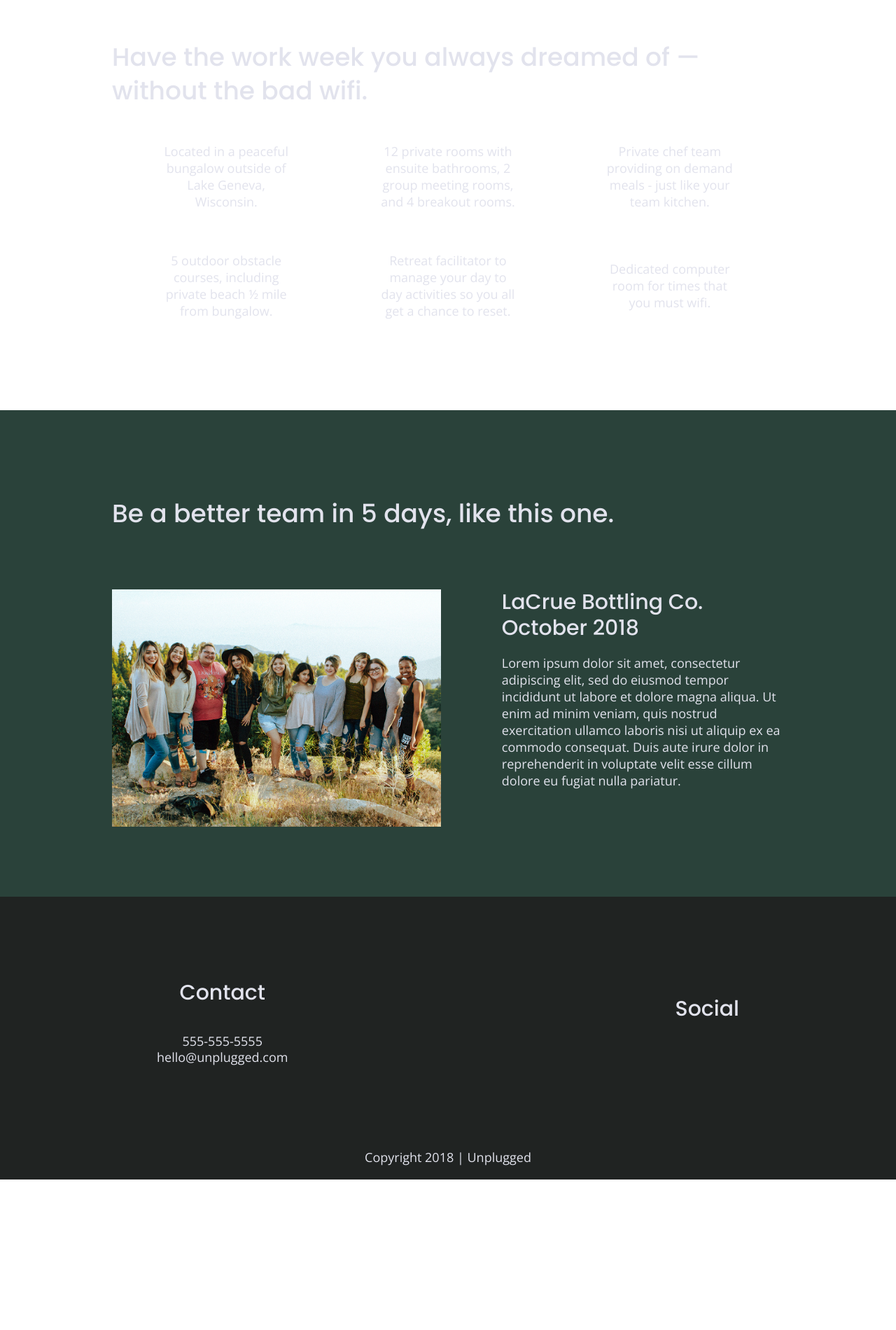
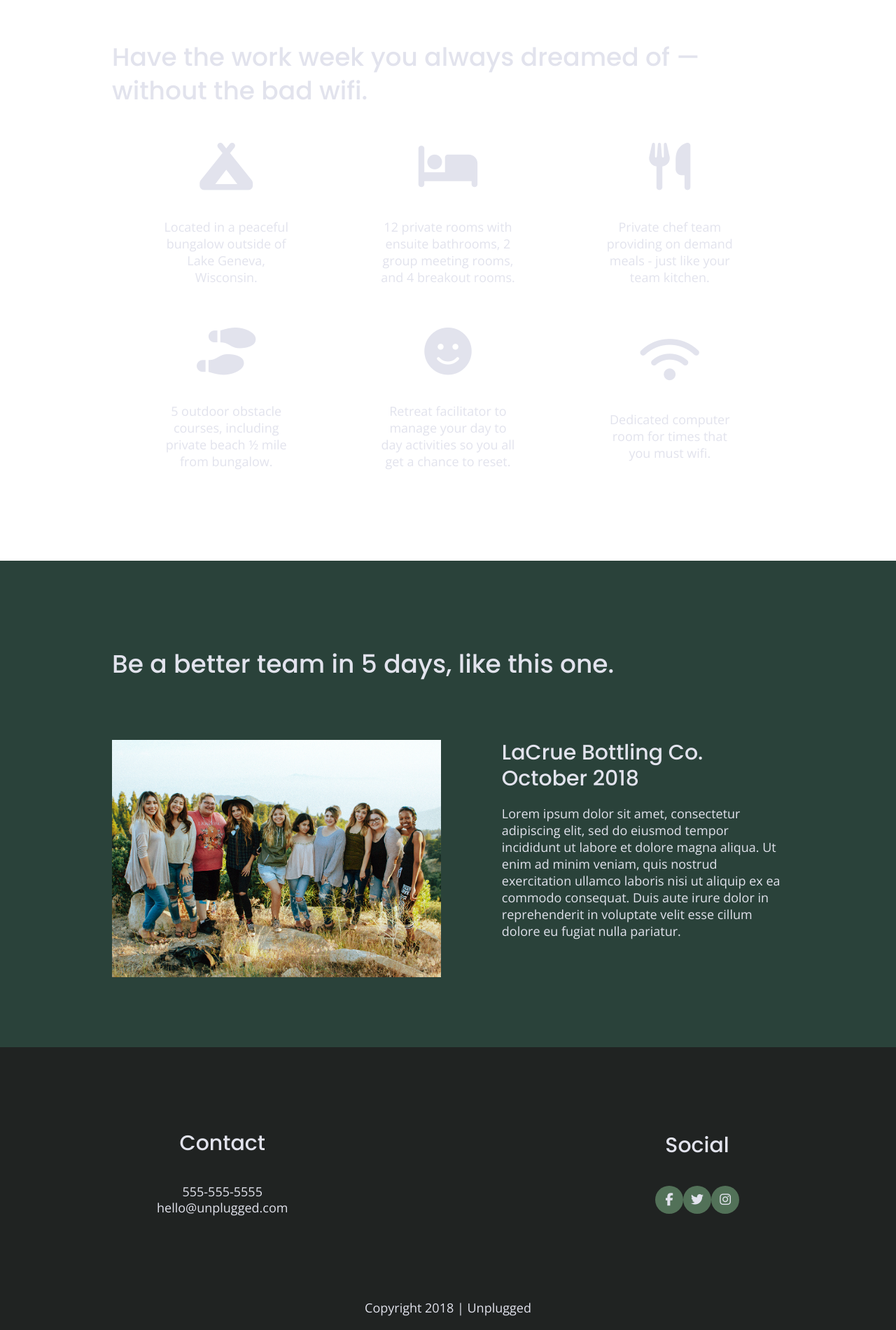
Before and after one commit to MickDollentas/unplugged-retreat, a website built with Parcel: page index.html in a window 1280 px wide. Shown: the part 1071-2971 px from the top of the page at 70% size. Before the commit the page ends 2756 px from the top, so only its background shows below. Built offline with nearby package versions, Linux system fonts and the light colour scheme; files whose address does not match are found by name.

Commit message:
added footer icons

```diff
--- a/css/main.css
+++ b/css/main.css
@@ -236,9 +236,17 @@ footer .social-icons {
 }
 
 footer .social-icons p {
+  background-color: #527158;
+  border-radius: 100%;
+  width: 40px;
+  height: 40px;
   display: flex;
   justify-content: center;
   align-items: center;
+}
+
+foot .social-icons p i {
+  font-size: 1.3125em;
 }
 
 footer .copyright {
--- a/index.html
+++ b/index.html
@@ -16,6 +16,8 @@
   <link rel="stylesheet" href="css/main.css">
   <!-- Google Fonts -->
   <link href="https://fonts.googleapis.com/css?family=Open+Sans:400,700|Poppins:500,700" rel="stylesheet">
+  <!-- FontAwesome -->
+  <script src="https://kit.fontawesome.com/b60c554fe0.js" crossorigin="anonymous"></script>
 </head>
 
 <body>
@@ -72,6 +74,7 @@
         <div class="features-items">
           <article>
             <p class="fontawesome-icon">
+              <i class="fas fa-campground"></i>
             </p>
             <p class="features-item-description">
               Located in a peaceful bungalow outside of Lake Geneva, Wisconsin.
@@ -79,6 +82,7 @@
           </article>
           <article>
             <p class="fontawesome-icon">
+              <i class="fas fa-bed"></i>
             </p>
             <p class="features-item-description">
               12 private rooms with ensuite bathrooms, 2 group meeting rooms, and 4 breakout rooms.
@@ -86,6 +90,7 @@
           </article>
           <article>
             <p class="fontawesome-icon">
+              <i class="fas fa-utensils"></i>
             </p>
             <p class="features-item-description">
               Private chef team providing on demand meals - just like your team kitchen.
@@ -93,6 +98,7 @@
           </article>
           <article>
             <p class="fontawesome-icon">
+              <i class="fas fa-shoe-prints"></i>
             </p>
             <p class="features-item-description">
               5 outdoor obstacle courses, including private beach ½ mile from bungalow.
@@ -100,6 +106,7 @@
           </article>
           <article>
             <p class="fontawesome-icon">
+              <i class="fas fa-smile"></i>
             </p>
             <p class="features-item-description">
               Retreat facilitator to manage your day to day activities so you all get a chance to reset.
@@ -107,6 +114,7 @@
           </article>
           <article>
             <p class="fontawesome-icon">
+              <i class="fas fa-wifi"></i>
             </p>
             <p class="features-item-description">
               Dedicated computer room for times that you must wifi.
@@ -153,13 +161,13 @@
           <h4>Social</h4>
           <div class="social-icons">
             <p>
-              <a href="https://www.facebook.com/Skillcrush/" target="_blank"></a>
+              <a href="https://www.facebook.com/Skillcrush/" target="_blank"><i class="fab fa-facebook-f"></i></a>
             </p>
             <p>
-              <a href="https://twitter.com/Skillcrush" target="_blank"></a>
+              <a href="https://twitter.com/Skillcrush" target="_blank"><i class="fab fa-twitter"></i></a>
             </p>
             <p>
-              <a href="https://www.instagram.com/skillcrush/" target="_blank"></a>
+              <a href="https://www.instagram.com/skillcrush/" target="_blank"><i class="fab fa-instagram"></i></a>
             </p>
           </div>
         </div>
```
Also changed, not shown: about/index.html (+5 -3 lines), faqs/index.html (+5 -3 lines).
